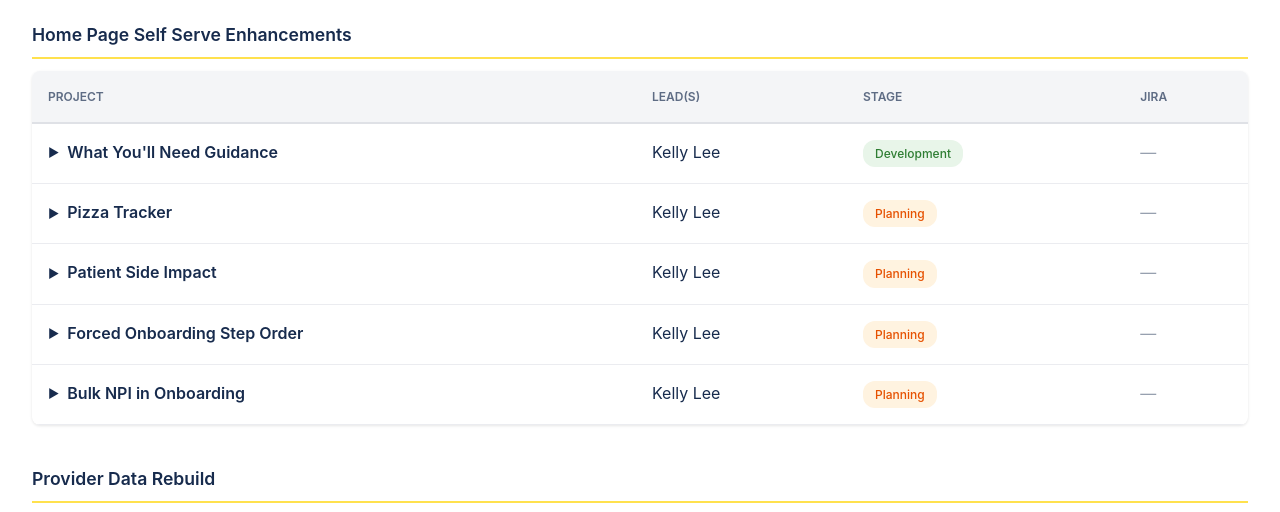
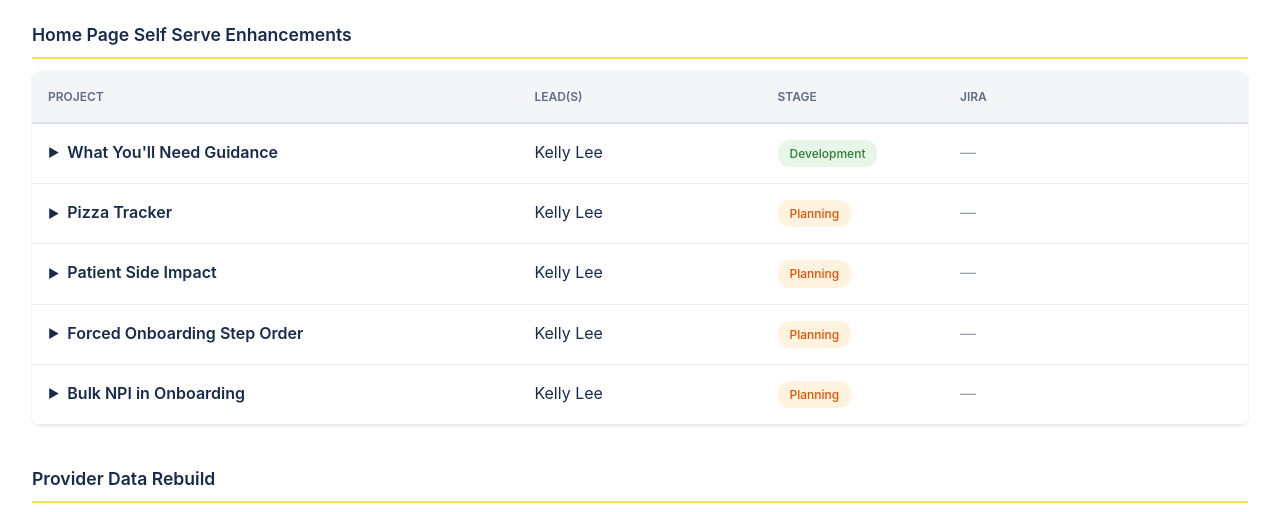
Before and after one commit to rashmi-srivastava-zocdoc/team-management, a plain HTML site: page projects.html in a window 1280 px wide. Shown: the part 209-721 px from the top of the page. Drawn offline with Linux system fonts and the light colour scheme.

Commit message:
Fix column widths in project tables
- Added table-layout: fixed for consistent widths
- Project: 40%, Lead: 20%, Stage: 15%, Jira: 25%
- Applied across all initiative groups

Generated with AI

Co-Authored-By: Claude Code

```diff
--- a/projects.html
+++ b/projects.html
@@ -124,6 +124,7 @@
             border-radius: 8px;
             overflow: hidden;
             box-shadow: 0 1px 3px rgba(0, 0, 0, 0.1);
+            table-layout: fixed;
         }
         .projects-table th {
             text-align: left;
@@ -135,10 +136,16 @@
             color: #5e6c84;
             border-bottom: 2px solid #dfe1e6;
         }
+        .projects-table th:nth-child(1) { width: 40%; }
+        .projects-table th:nth-child(2) { width: 20%; }
+        .projects-table th:nth-child(3) { width: 15%; }
+        .projects-table th:nth-child(4) { width: 25%; }
         .projects-table td {
             padding: 1rem;
             border-bottom: 1px solid #ebecf0;
             vertical-align: top;
+            overflow: hidden;
+            text-overflow: ellipsis;
         }
         .projects-table tr:hover {
             background: #f8f9fa;
```
